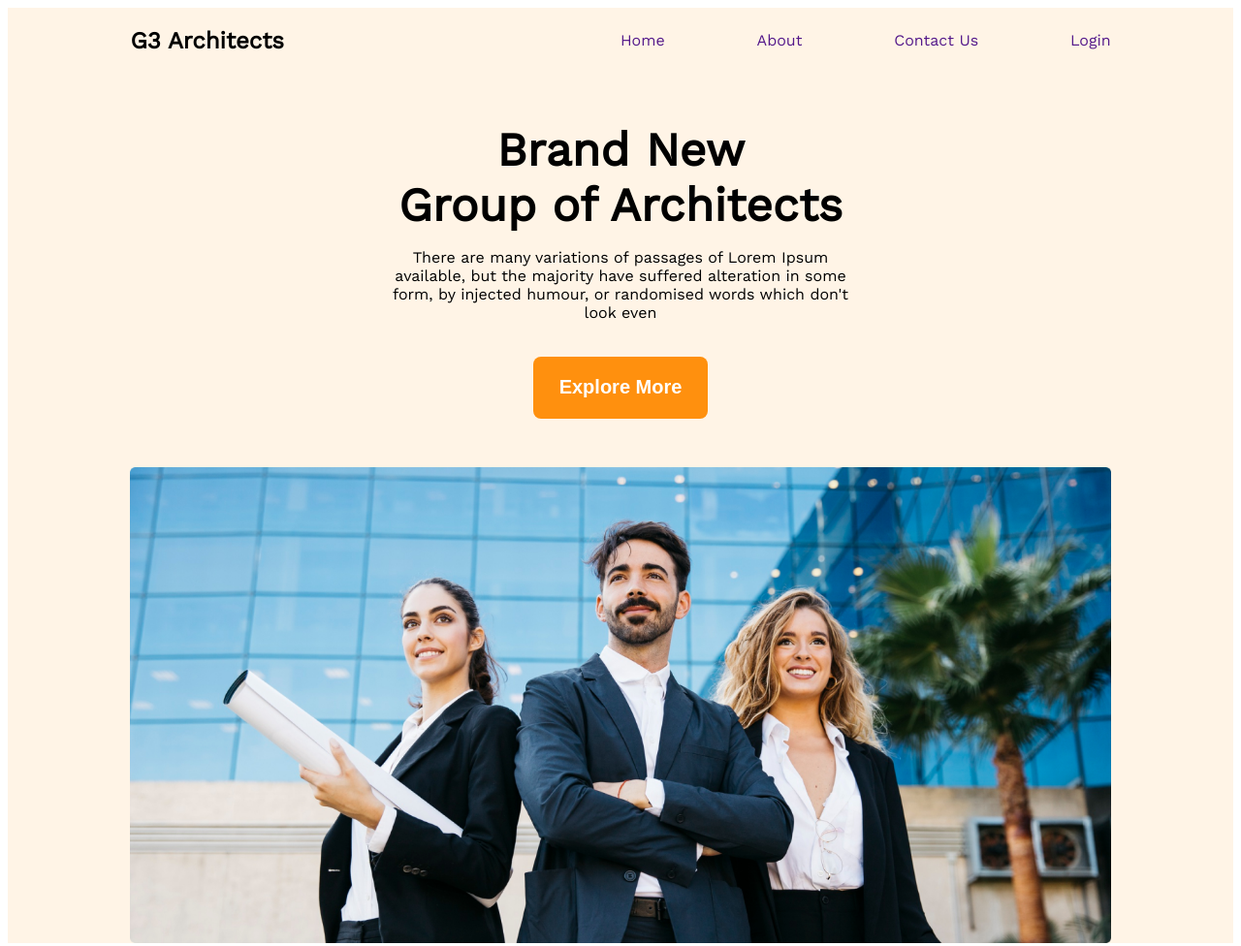
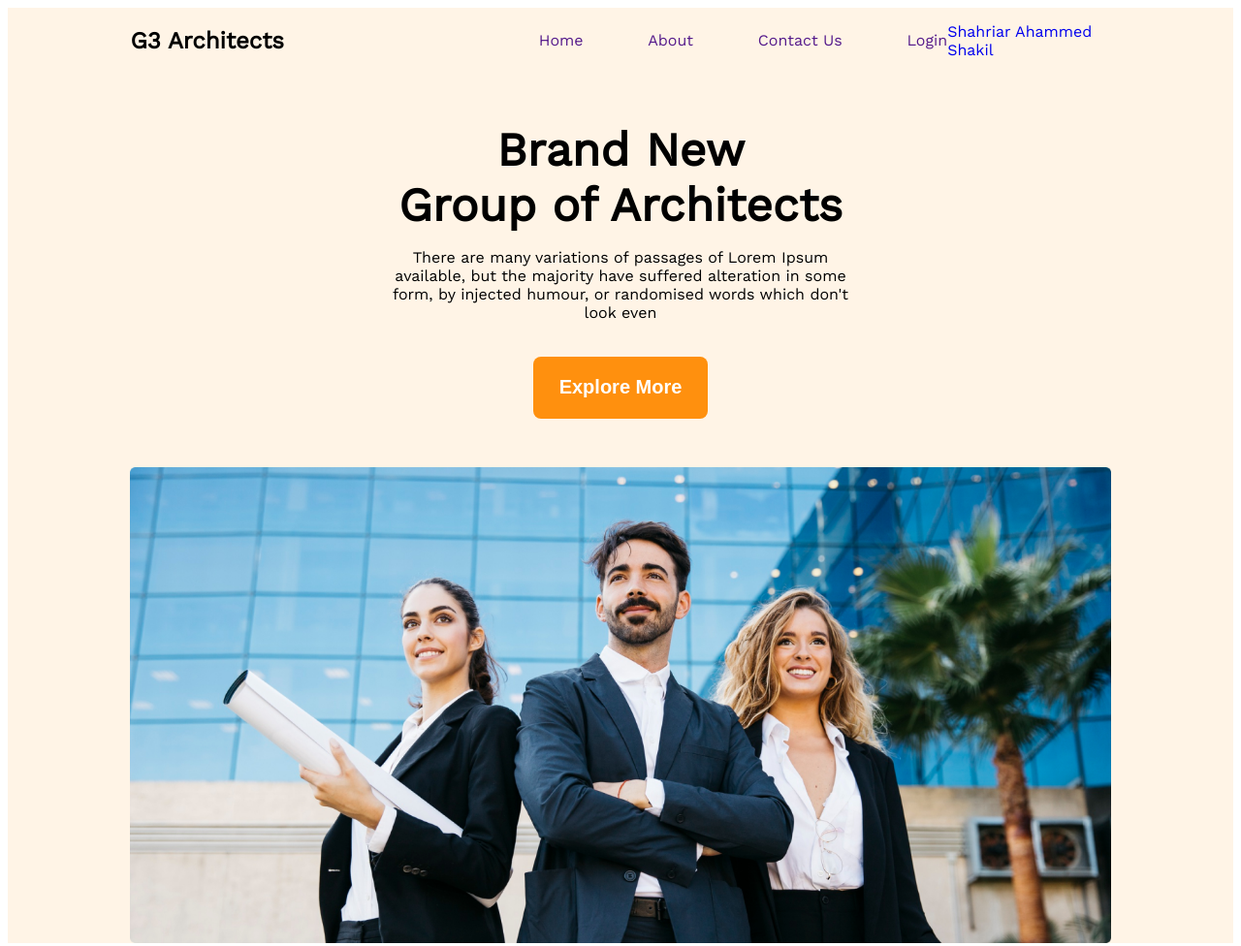
Before and after one commit to sasruet/second-assignment, a plain HTML site: page index.html in a window 1280 px wide. Shown: the top 976 px of the page at 97% size. Drawn offline with nearby package versions, Linux system fonts and the light colour scheme.

Commit message:
Update index.html

```diff
--- a/index.html
+++ b/index.html
@@ -22,6 +22,8 @@
                 <a href="">Login</a>
 
         </nav>
+        <div class="badge-base LI-profile-badge" data-locale="en_US" data-size="medium" data-theme="light" data-type="VERTICAL" data-vanity="shahriar-ahammed-shakil" data-version="v1"><a class="badge-base__link LI-simple-link" href="https://bd.linkedin.com/in/shahriar-ahammed-shakil?trk=profile-badge">Shahriar Ahammed Shakil</a></div>
+
     </div>
     <div class="brand">
         <h1>Brand New <br>
```
